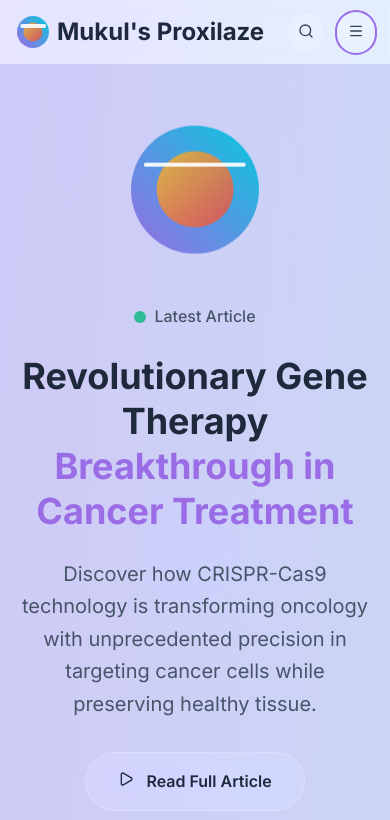
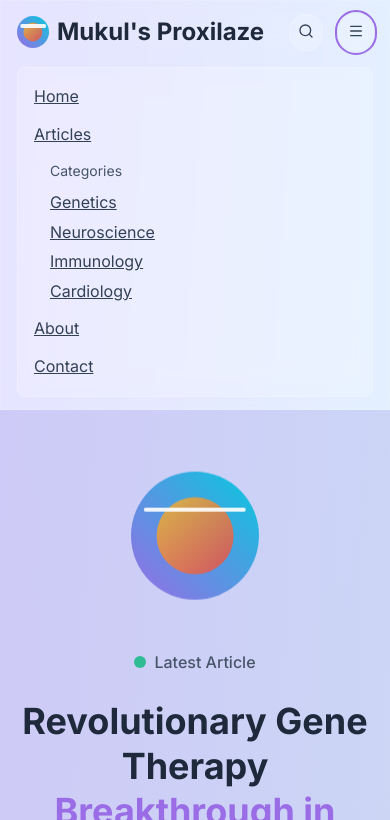
Before and after one commit to proxilaze/Terremeiser, a plain HTML site: page index.html in a window 390 px wide. Both pictures are taken after a click on the button 356 px from the left and 32 px from the top of the page. Shown: the top 820 px of the page. Drawn offline with nearby package versions, Linux system fonts and the light colour scheme.

Commit message:
fix6 omg

```diff
--- a/index.html
+++ b/index.html
@@ -64,7 +64,7 @@
             </div>
 
             <!-- Mobile Menu -->
-            <div id="mobile-menu" class="md:hidden mt-4 glass-card rounded-lg p-4 opacity-0 invisible transition-all duration-300">
+            <div id="mobile-menu" class="md:hidden hidden mt-4 glass-card rounded-lg p-4 opacity-0 invisible transition-all duration-300">
                 <div class="flex flex-col space-y-3">
                     <a href="index.html" class="text-slate-700 hover:text-soft-purple transition-colors duration-300">Home</a>
                     <a href="articles.html" class="text-slate-700 hover:text-soft-purple transition-colors duration-300">Articles</a>
```
